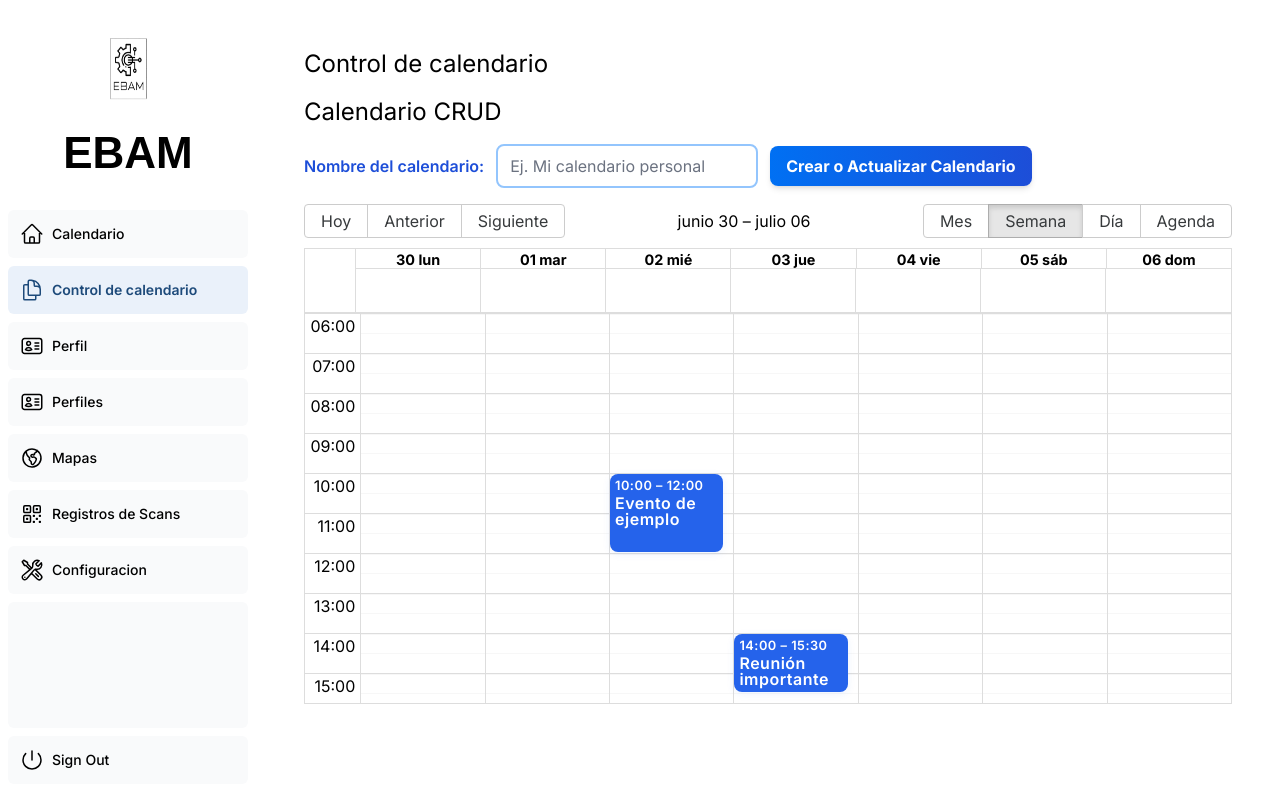
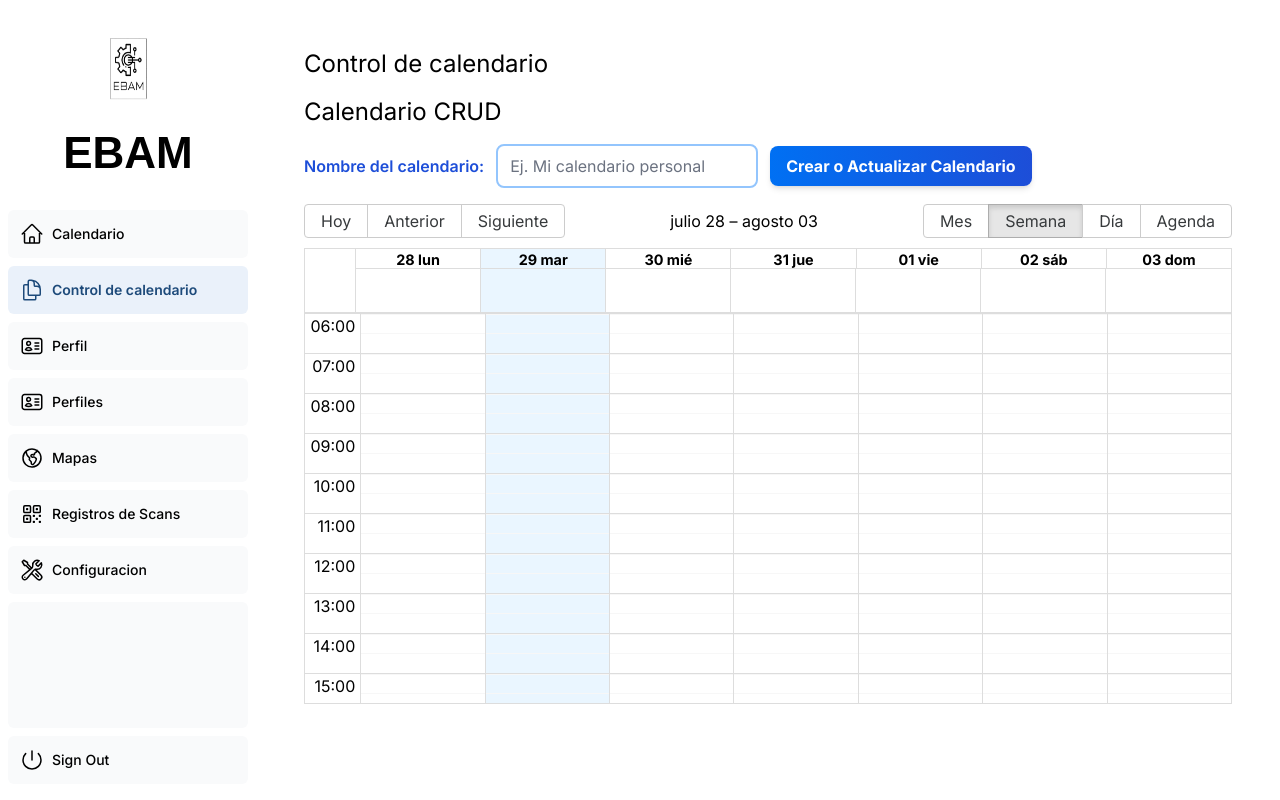
Before and after one commit to AbrahamSanchezDev/EBAM-PI, a Next.js app: page /dashboard/control-calendario in a window 1280 px wide. Built offline with nearby package versions, Linux system fonts and the light colour scheme; a web font is replaced by a local one.

Commit message:
Fix calendar default date handling and update package name format

```diff
--- a/app/componentes/CrudCalendar.tsx
+++ b/app/componentes/CrudCalendar.tsx
@@ -225,6 +225,7 @@ export default function CrudCalendar() {
   const [calendarName, setCalendarName] = useState<string>("");
   const [saving, setSaving] = useState(false);
   const [saveMessage, setSaveMessage] = useState<string>("");
+  const [date, setDate] = useState<Date>(new Date());
 
   // Permitir que el modal agregue eventos repetidos SOLO en entorno navegador
   React.useEffect(() => {
@@ -405,7 +406,7 @@ export default function CrudCalendar() {
 
   const { defaultDate, scrollToTime } = useMemo(
     () => ({
-      defaultDate: new Date(2025, 6, 2),
+      defaultDate: new Date(),
       scrollToTime: new Date(1970, 1, 1, 6),
     }),
     []
@@ -466,6 +467,8 @@ export default function CrudCalendar() {
         <Calendar
           dayLayoutAlgorithm="no-overlap"
           defaultDate={defaultDate}
+          date={date}
+          onNavigate={(d) => setDate(d)}
           defaultView={Views.WEEK}
           events={events}
           localizer={localizer}
--- a/app/componentes/MyCalendar.tsx
+++ b/app/componentes/MyCalendar.tsx
@@ -64,6 +64,11 @@ export function MyCalendar() {
   const [loading, setLoading] = useState(false);
   const [view, setView] = useState<any>("week");
   const [date, setDate] = useState<Date>(new Date());
+
+  // Ensure calendar shows today when a calendar is selected (or on mount)
+  useEffect(() => {
+    setDate(new Date());
+  }, [selectedCalendar]);
 
   // Fetch user calendar names (IDs)
   useEffect(() => {
@@ -165,7 +170,8 @@ export function MyCalendar() {
             view={view}
             onView={setView}
             date={date}
-            onNavigate={setDate}
+            onNavigate={(d) => setDate(d)}
+            defaultDate={new Date()}
             defaultView="week"
             views={["month", "week", "work_week", "day", "agenda"]}
             toolbar={true}
```
Also changed, not shown: 1 other file (tests, documents, lock files or other folders).
